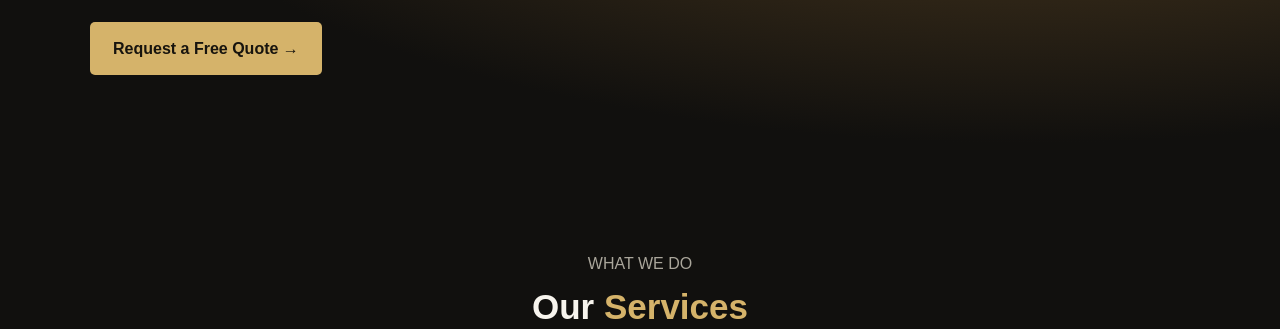
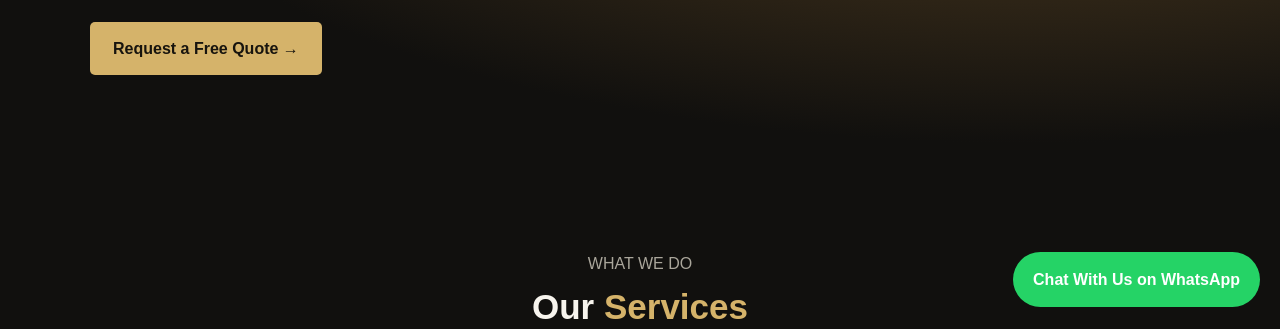
Before and after one commit to eseokoye2-crypto/nexora-digital, a plain HTML site: page index.html in a window 1280 px wide. Shown: the part 471-800 px from the top of the page. Drawn offline with Linux system fonts and the light colour scheme.

Commit message:
Add WhatsApp button

```diff
--- a/index.html
+++ b/index.html
@@ -136,5 +136,11 @@ footer{padding:30px;text-align:center;border-top:1px solid #393329;color:#aaa69b
 <script>
 document.getElementById("year").textContent=new Date().getFullYear();
 </script>
+<a href="https://wa.me/4477324786604?text=Hello%20Nexora%20Digital%2C%20I%20am%20interested%20in%20your%20services."
+target="_blank"
+rel="noopener"
+style="position:fixed;bottom:22px;right:20px;background:#25D366;color:white;padding:14px 20px;border-radius:40px;text-decoration:none;font-weight:bold;z-index:999;">
+Chat With Us on WhatsApp
+</a>
 </body>
 </html>
```
